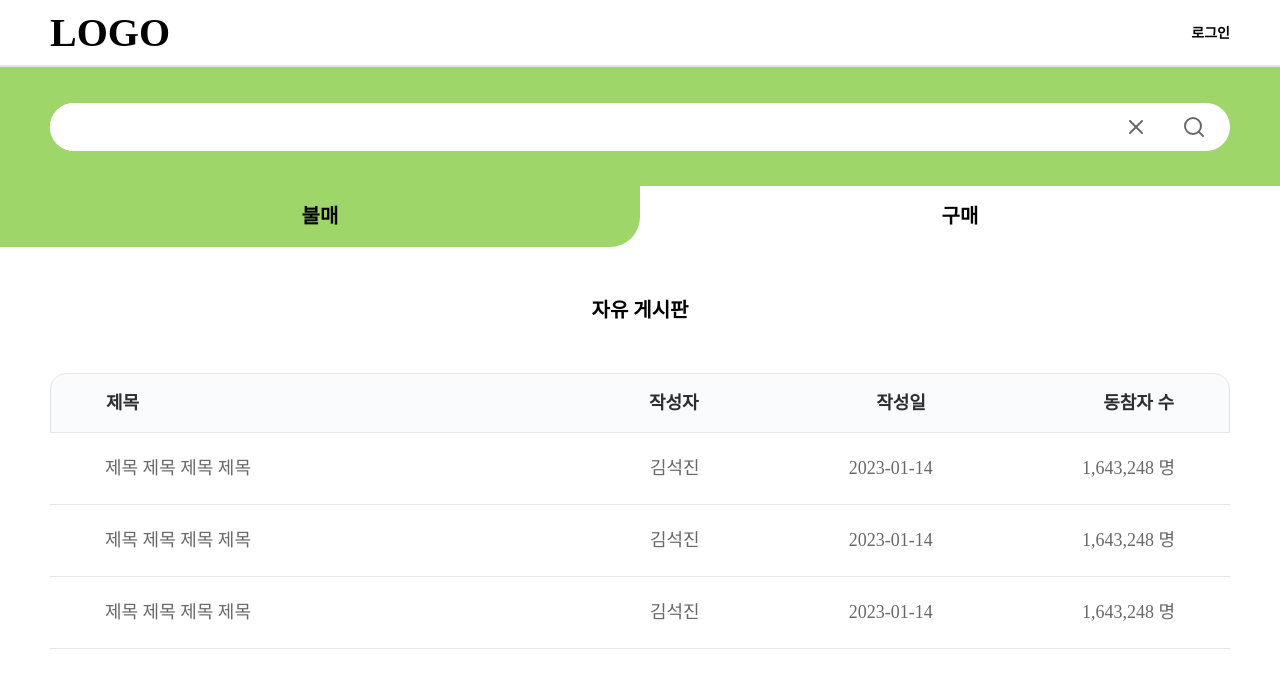
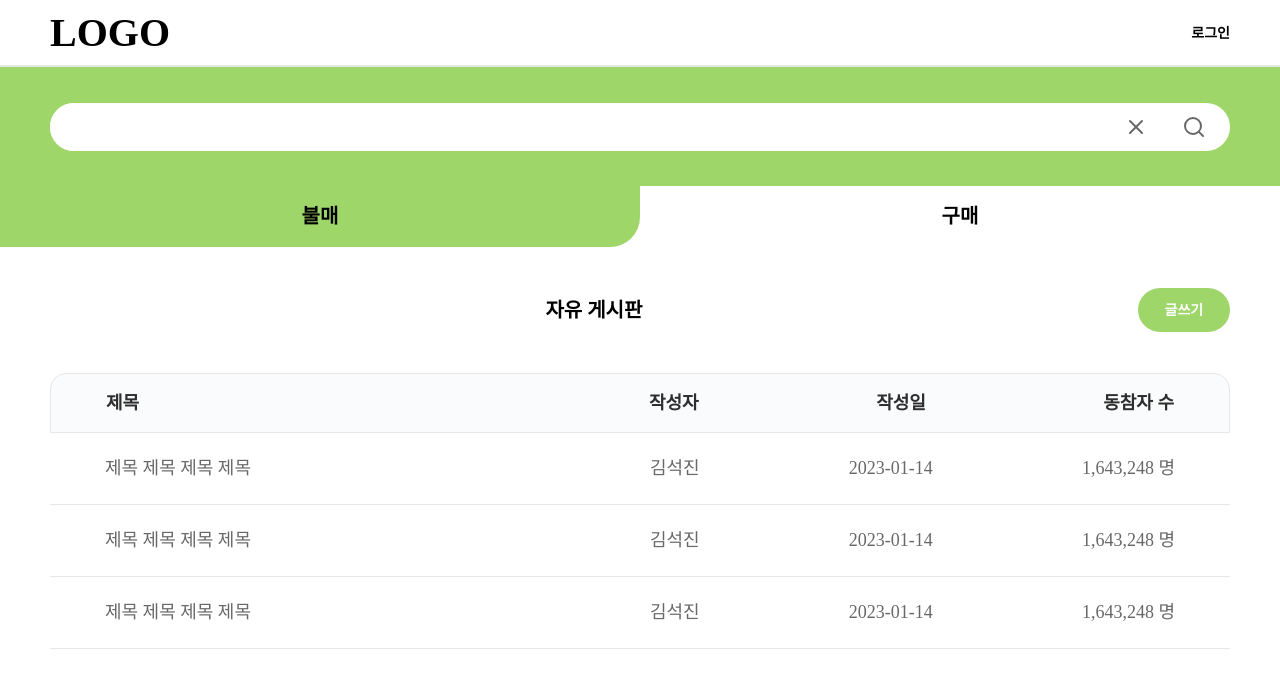
Before and after one commit to highthon/highthon-RightSide-client, a React (Create React App) app: page / in a window 1280 px wide. Shown: the top 688 px of the page. Built offline with nearby package versions, Linux system fonts and the light colour scheme.

Commit message:
ADD :: Add btn, Middle Frame

```diff
--- a/src/components/Main/Main.jsx
+++ b/src/components/Main/Main.jsx
@@ -40,7 +40,10 @@ const Main = () => {
           </S.TabBtn>
         </S.TabBar>
         {/* 게시판 */}
-        <S.Title>자유 게시판</S.Title>
+        <S.MiddleFrame>
+          <S.Title>자유 게시판</S.Title>
+          <S.AddBtn>글쓰기</S.AddBtn>
+        </S.MiddleFrame>
         <S.NoticeHeader>
           <S.NoticeItem>제목</S.NoticeItem>
           <S.NoticeInner>
--- a/src/components/Main/Main.style.js
+++ b/src/components/Main/Main.style.js
@@ -63,9 +63,27 @@ export const TabBtn = styled.button`
 
   background: ${(props) => props.backGroundColor};
   border-radius: ${(props) => props.borderRadius};
+  outline: none;
 `;
 
 // notice board
+
+export const MiddleFrame = styled.div`
+  display: flex;
+  align-items: center;
+  width: 1180px;
+`;
+
+export const AddBtn = styled.button`
+  width: 100px;
+  height: 44px;
+  border-radius: 24px;
+  background-color: ${P.palette.primaryLight};
+  color: #fff;
+  font-weight: 600;
+  font-size: 14px;
+  line-height: 24px;
+`;
 
 export const Title = styled.div`
   width: 100%;
```
